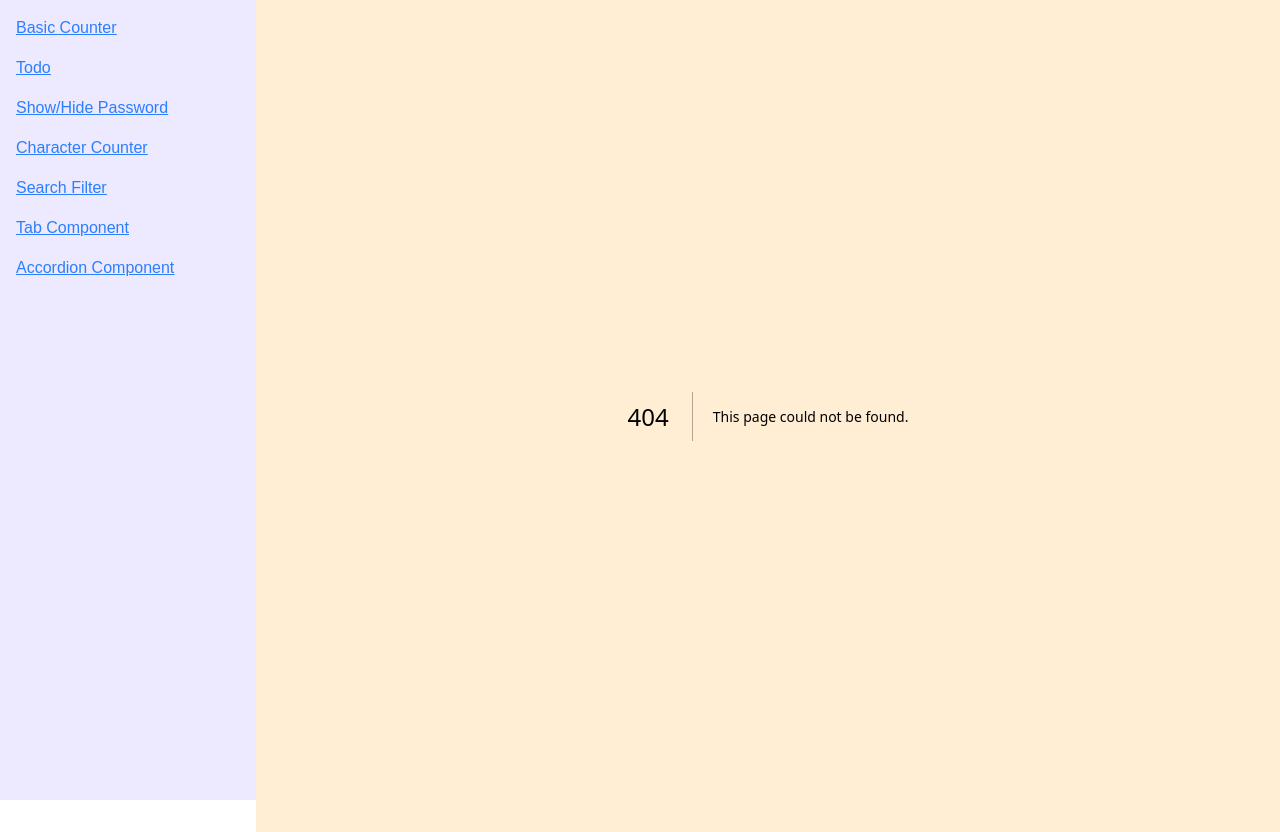
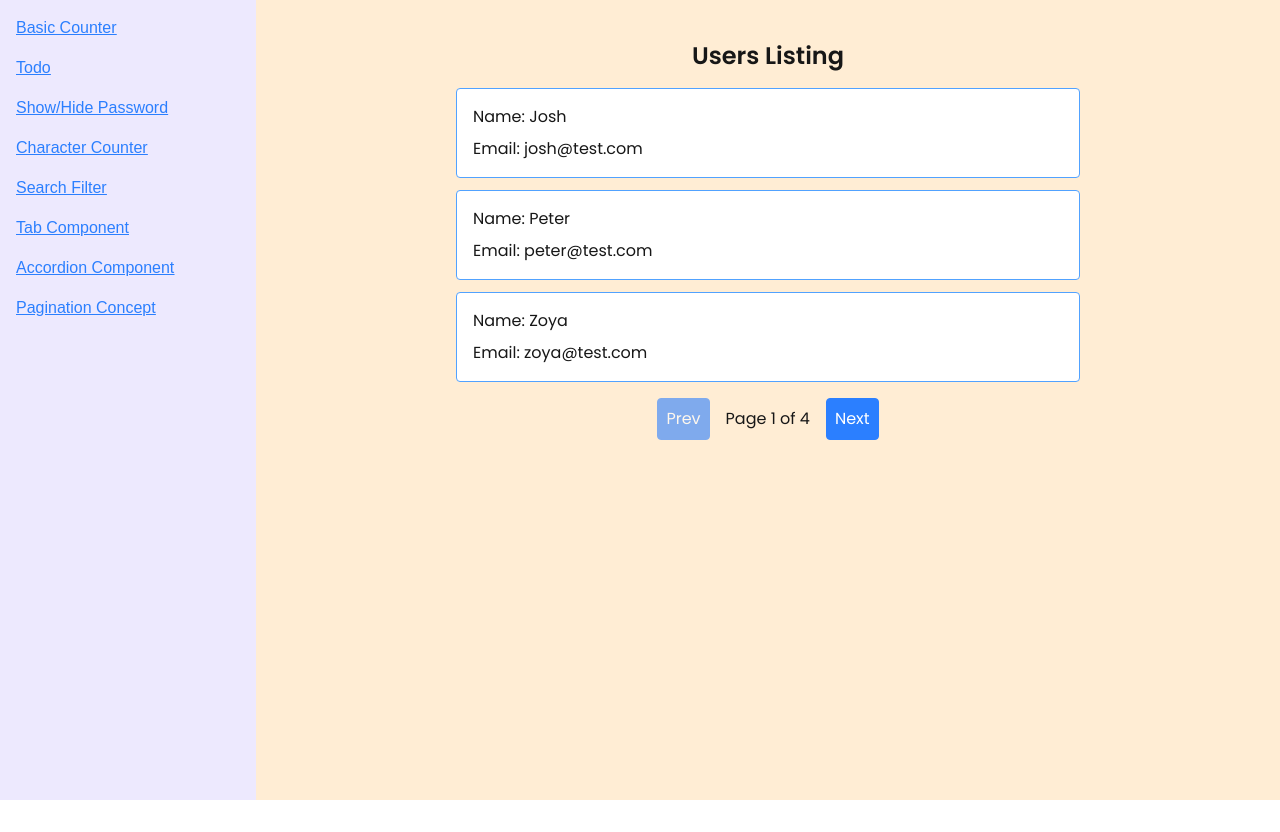
Before and after one commit to sadhna2003/reactjs-practice, a Next.js app in the folder my-app/: page /pagination in a window 1280 px wide. Before the commit this address had no page. After the commit the page ends 800 px from the top, so only its background shows below. Built offline with nearby package versions, Linux system fonts and the light colour scheme.

Commit message:
add pagination example

```diff
--- /dev/null
+++ b/my-app/app/pagination/page.tsx
@@ -0,0 +1,59 @@
+"use client";
+import React, { act } from "react";
+import data from "@/app/pagination/users.json"
+const Pagination = () => {
+    const [activePage, setActivePage] = React.useState(1)
+    const pageLimit = 3;
+    const totalPage = Math.ceil(data.data.length / pageLimit);
+    const startIndex = (activePage - 1) * pageLimit;
+
+    const currentPageContent = data.data.slice(
+        startIndex,
+        startIndex + pageLimit
+    );
+
+    const handlePrev = () => {
+        setActivePage((prev) => prev - 1);
+    };
+
+    const handleNext = () => {
+        setActivePage((prev) => prev + 1);
+    };
+
+    return (
+        <section className="container mx-auto max-w-2xl w-full space-y-4 font-sans p-6">
+            <h1 className="text-center text-2xl font-semibold">Users Listing</h1>
+            <ul className="space-y-3">
+                {currentPageContent.map((item: any, index: number) => {
+                    return (
+                        <li key={item.id + index} className="flex flex-col gap-2 rounded-sm bg-white border border-blue-400 p-4 items-start justify-start">
+                            <p>Name: {item.name}</p>
+                            <p>Email: {item.email}</p>
+                        </li>
+                    )
+                })}
+            </ul>
+            <div className="flex flex-row gap-4 w-full justify-center items-center">
+                <button
+                    type="button"
+                    className="disabled:cursor-not-allowed disabled:opacity-60 cursor-pointer w-auto border border-blue-500 rounded-sm bg-blue-500 text-white p-2"
+                    disabled={activePage === 1}
+                    onClick={handlePrev}
+                >
+                    Prev
+                </button>
+                <span>Page {activePage} of {totalPage}</span>
+                <button
+                    type="button"
+                    className="disabled:cursor-not-allowed disabled:opacity-60 cursor-pointer w-auto border border-blue-500 rounded-sm bg-blue-500 text-white p-2"
+                    disabled={activePage === totalPage}
+                    onClick={handleNext}
+                >
+                    Next
+                </button>
+            </div>
+        </section>
+    )
+}
+
+export default Pagination;
--- /dev/null
+++ b/my-app/app/pagination/users.json
@@ -0,0 +1,54 @@
+{
+    "data":[
+        {
+            "id":"1",
+            "name":"Josh",
+            "email":"josh@test.com"
+        },
+        {
+            "id":"2",
+            "name":"Peter",
+            "email":"peter@test.com"
+        },
+        {
+            "id":"3",
+            "name":"Zoya",
+            "email":"zoya@test.com"
+        },
+        {
+            "id":"4",
+            "name":"Dane",
+            "email":"dane@test.com"
+        },
+        {
+            "id":"5",
+            "name":"Alex",
+            "email":"alex@test.com"
+        },
+        {
+            "id":"6",
+            "name":"Lily",
+            "email":"lily@test.com"
+        },
+        {
+            "id":"7",
+            "name":"Alice",
+            "email":"alice@test.com"
+        },
+        {
+            "id":"8",
+            "name":"Ron",
+            "email":"ron@test.com"
+        },
+        {
+            "id":"9",
+            "name":"Jace",
+            "email":"jace@test.com"
+        },
+        {
+            "id":"10",
+            "name":"Rose",
+            "email":"rose@test.com"
+        }
+    ]
+}
--- a/my-app/components/Sidebar.tsx
+++ b/my-app/components/Sidebar.tsx
@@ -27,6 +27,10 @@ const navLink = [
     {
         link:'accordion',
         label:"Accordion Component"
+    },
+    {
+        link:'pagination',
+        label:"Pagination Concept"
     }
 ]
 
```
